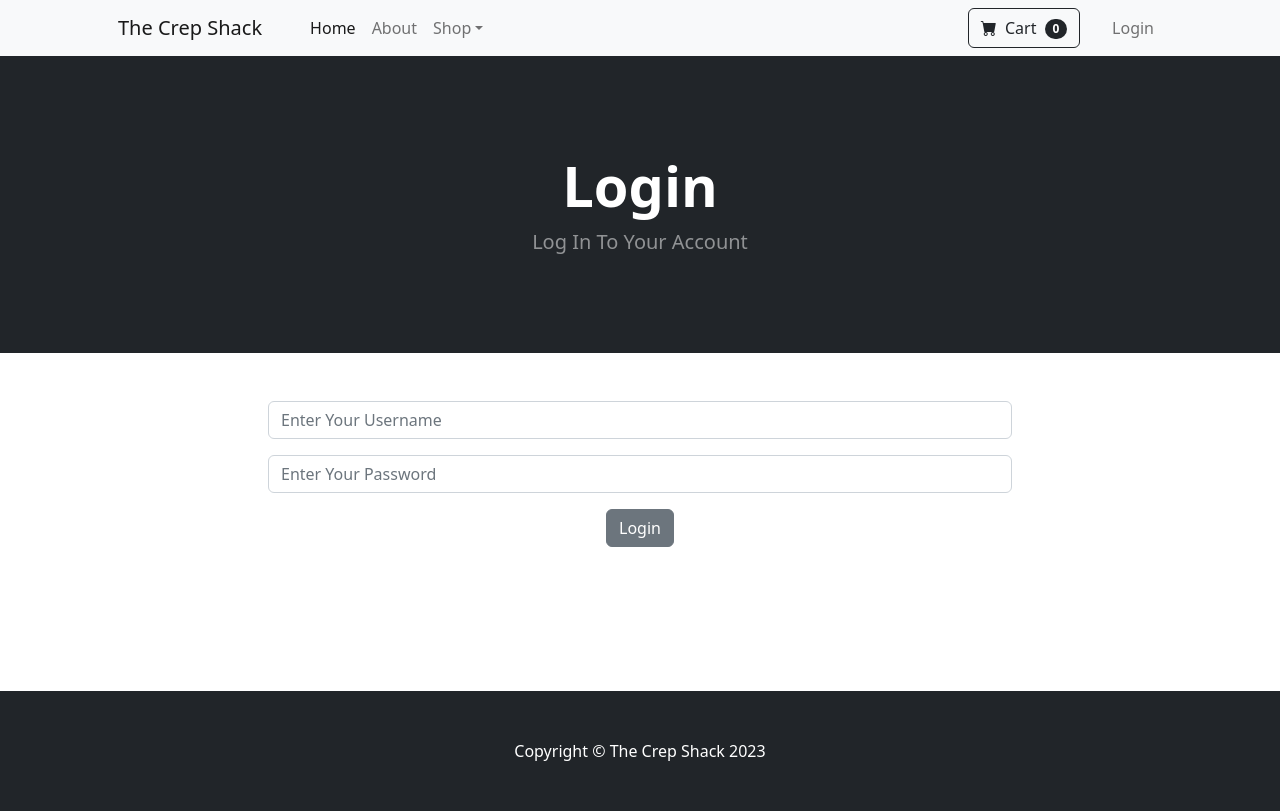
After one commit to sxmmy0/The-Crep-Shack, a Django app: page /login/ in a window 1280 px wide. The commit adds this page. Run offline with Django 4.2, Linux system fonts and the light colour scheme; some libraries are stand-ins or nearby versions.

Commit message:
created login page and made new urls

```diff
--- /dev/null
+++ b/The_Crep_Shack/website/templates/content/base.html
@@ -0,0 +1,34 @@
+{% load static %}
+<!DOCTYPE html>
+<html lang="en">
+    <head>
+        <meta charset="utf-8" />
+        <meta name="viewport" content="width=device-width, initial-scale=1, shrink-to-fit=no" />
+        <meta name="description" content="" />
+        <meta name="author" content="" />
+        <title>The Crep Shack</title>
+        <!-- Favicon-->
+        <link rel="icon" type="image/x-icon" href="{% static 'static/assets/favicon.ico' %}" />
+        <!-- Bootstrap icons-->
+        <link href="https://cdn.jsdelivr.net/npm/bootstrap-icons@1.5.0/font/bootstrap-icons.css" rel="stylesheet" />
+        <!-- Core theme CSS (includes Bootstrap)-->
+        <link href="{% static 'css/styles.css' %}"  rel="stylesheet" />
+    </head>
+    <body>
+
+        {% include 'content/navbar.html' %}
+
+        {% block content %}
+
+        {% endblock %}
+
+        <!-- Footer-->
+        <footer class="py-5 bg-dark">
+            <div class="container"><p class="m-0 text-center text-white">Copyright &copy; The Crep Shack 2023</p></div>
+        </footer>
+        <!-- Bootstrap core JS-->
+        <script src="https://cdn.jsdelivr.net/npm/bootstrap@5.2.3/dist/js/bootstrap.bundle.min.js"></script>
+        <!-- Core theme JS-->
+        <script src="{% static 'js/scripts.js' %}"></script>
+    </body>
+</html>
--- /dev/null
+++ b/The_Crep_Shack/website/templates/content/login.html
@@ -0,0 +1,37 @@
+{% extends 'content/base.html' %}
+
+{% block content %}
+<!-- Header-->
+<header class="bg-dark py-5">
+    <div class="container px-4 px-lg-5 my-5">
+        <div class="text-center text-white">
+            <h1 class="display-4 fw-bolder">Login</h1>
+            <p class="lead fw-normal text-white-50 mb-0">Log In To Your Account</p>
+        </div>
+    </div>
+</header>
+
+<div class="container">
+    <div class="row">
+        <center>
+            <div class="col-8">
+
+                <br></br>
+                <form>
+                    <div class="mb-3">
+                        <input type="text" class="form-control" name="username" placeholder="Enter Your Username">
+                    </div>
+                    <div class="mb-3">
+                        <input type="password" class="form-control" name="password" placeholder="Enter Your Password">
+                    </div>
+                    <button type="submit" class="btn btn-secondary">Login</button>
+                </form>
+                <br></br>
+                <br></br>
+                <br></br>
+            </div>
+        </center>
+    </div>
+</div>
+
+{% endblock %}
--- /dev/null
+++ b/The_Crep_Shack/website/templates/content/navbar.html
@@ -0,0 +1,39 @@
+
+
+<!-- Navigation-->
+<nav class="navbar navbar-expand-lg navbar-light bg-light">
+    <div class="container px-4 px-lg-5">
+        <a class="navbar-brand" href="{% url 'home' %}">The Crep Shack</a>
+        <button class="navbar-toggler" type="button" data-bs-toggle="collapse" data-bs-target="#navbarSupportedContent" aria-controls="navbarSupportedContent" aria-expanded="false" aria-label="Toggle navigation"><span class="navbar-toggler-icon"></span></button>
+        <div class="collapse navbar-collapse" id="navbarSupportedContent">
+            <ul class="navbar-nav me-auto mb-2 mb-lg-0 ms-lg-4">
+                <li class="nav-item"><a class="nav-link active" aria-current="page" href="{% url 'home' %}">Home</a></li>
+                <li class="nav-item"><a class="nav-link" href="{% url 'about' %}">About</a></li>
+                <li class="nav-item dropdown">
+                    <a class="nav-link dropdown-toggle" id="navbarDropdown" href="#" role="button" data-bs-toggle="dropdown" aria-expanded="false">Shop</a>
+                    <ul class="dropdown-menu" aria-labelledby="navbarDropdown">
+                        <li><a class="dropdown-item" href="#!">All Products</a></li>
+                        <li><hr class="dropdown-divider" /></li>
+                        <li><a class="dropdown-item" href="#!">Popular Items</a></li>
+                        <li><a class="dropdown-item" href="#!">New Arrivals</a></li>
+                    </ul>
+                </li>
+            </ul>
+            <form class="d-flex">
+                <button class="btn btn-outline-dark" type="submit">
+                    <i class="bi-cart-fill me-1"></i>
+                    Cart
+                    <span class="badge bg-dark text-white ms-1 rounded-pill">0</span>
+                </button>
+
+                <ul class="navbar-nav me-auto mb-2 mb-lg-0 ms-lg-4">
+                    {% if user.is_authenticated %}
+                    <li class="nav-item"><a class="nav-link" href="{% url 'logout' %}">Logout</a></li>
+                    {% else %}
+                    <li class="nav-item"><a class="nav-link" href="{% url 'login' %}">Login</a></li>
+                    {% endif %}
+                </ul>
+            </form>
+        </div>
+    </div>
+</nav>
--- a/The_Crep_Shack/website/urls.py
+++ b/The_Crep_Shack/website/urls.py
@@ -5,4 +5,7 @@ from .views import home
 
 urlpatterns = [
     path('', views.home, name='home'),
+    path('about/', views.about, name='about'),
+    path('login/', views.login_user, name='login'),
+    path('logout/', views.logout_user, name='logout'),
 ]
--- a/The_Crep_Shack/website/views.py
+++ b/The_Crep_Shack/website/views.py
@@ -2,8 +2,19 @@ from django.shortcuts import render
 from django.http import HttpResponse
 from django.template import loader
 from .models import Category, Order, Product, Customer
+from django.contrib.auth import authenticate, login, logout
+from django.contrib import messages
 
 # Create your views here.
 def home(request):
     products = Product.objects.all()
     return render(request, "content/home.html", {'products':products})
+
+def about(request):
+    return render(request, "content/about.html", {})
+
+def login_user(request):
+    return render(request, "content/login.html", {})
+
+def logout_user(request):
+    pass
```
Also changed, not shown: The_Crep_Shack/website/templates/content/about.html (added, +28 -0 lines), The_Crep_Shack/website/templates/content/home.html (+4 -56 lines), The_Crep_Shack/db.sqlite3.
